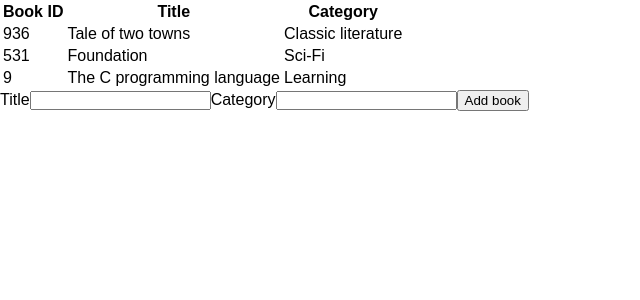
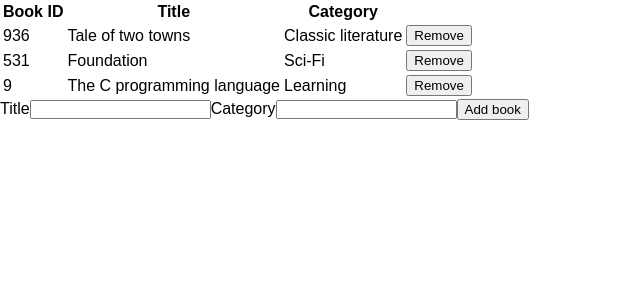
Before and after one commit to oscarnava/mv-bookstore, a React (Create React App) app: page / in a window 1280 px wide. Shown: the top 300 px of the page, without its empty margins (0-640 px from the left). Built offline with nearby package versions, Linux system fonts and the light colour scheme; a web font is replaced by a local one.

Commit message:
Handle removing books

```diff
--- a/src/components/Book.js
+++ b/src/components/Book.js
@@ -1,17 +1,28 @@
 import React from 'react';
 import PropTypes from 'prop-types';
 
-const Book = ({ book }) => (
+const Book = ({ book, handleRemoveBook }) => (
   <tr>
     <td>{book.id}</td>
     <td>{book.title}</td>
     <td>{book.category}</td>
+    <td>
+      <button
+        type="button"
+        onClick={handleRemoveBook}
+      >
+        Remove
+      </button>
+    </td>
   </tr>
 );
 
 export default Book;
-
 Book.propTypes = {
-  // eslint-disable-next-line react/forbid-prop-types
-  book: PropTypes.object.isRequired,
+  book: PropTypes.objectOf({
+    id: PropTypes.number,
+    title: PropTypes.string,
+    category: PropTypes.string,
+  }).isRequired,
+  handleRemoveBook: PropTypes.func.isRequired,
 };
--- a/src/containers/BooksForm.js
+++ b/src/containers/BooksForm.js
@@ -20,11 +20,14 @@ const mapDispatchToProps = (dispatch) => ({
 
 const BooksForm = ({ createBook }) => {
   const [title, setTitle] = useState('');
-  const [category, setCategory] = useState();
+  const [category, setCategory] = useState('');
   const handleSubmit = () => {
     createBook({ id: new Date().getTime(), title, category });
     setTitle('');
     setCategory('');
+    if (!categories.includes(category)) {
+      categories.push(category);
+    }
   };
   return (
     <>
--- a/src/containers/BooksList.js
+++ b/src/containers/BooksList.js
@@ -1,12 +1,15 @@
 import React from 'react';
 import { connect } from 'react-redux';
 import PropTypes from 'prop-types';
+import { removeBook } from '../actions';
 import Book from '../components/Book';
 
 const mapStateToProps = ({ books }) => ({ books });
-// const mapDispatchToProps = () => ({});
+const mapDispatchToProps = (dispatch) => ({
+  removeBook: (id) => dispatch(removeBook(id)),
+});
 
-const BooksList = ({ books = [] }) => (
+const BooksList = ({ books = [], removeBook }) => (
   <table>
     <thead>
       <tr>
@@ -16,18 +19,24 @@ const BooksList = ({ books = [] }) => (
       </tr>
     </thead>
     <tbody>
-      {books && books.map((book) => <Book key={book.id} book={book} />)}
+      {books && books.map((book) => (
+        <Book
+          key={book.id}
+          book={book}
+          handleRemoveBook={() => { removeBook(book.id); }}
+        />
+      ))}
     </tbody>
   </table>
 );
 
-export default connect(mapStateToProps, null)(BooksList);
+export default connect(mapStateToProps, mapDispatchToProps)(BooksList);
 
 BooksList.defaultProps = {
   books: [],
 };
 
 BooksList.propTypes = {
-  // eslint-disable-next-line react/forbid-prop-types
-  books: PropTypes.any,
+  books: PropTypes.arrayOf(PropTypes.object),
+  removeBook: PropTypes.func.isRequired,
 };
```
